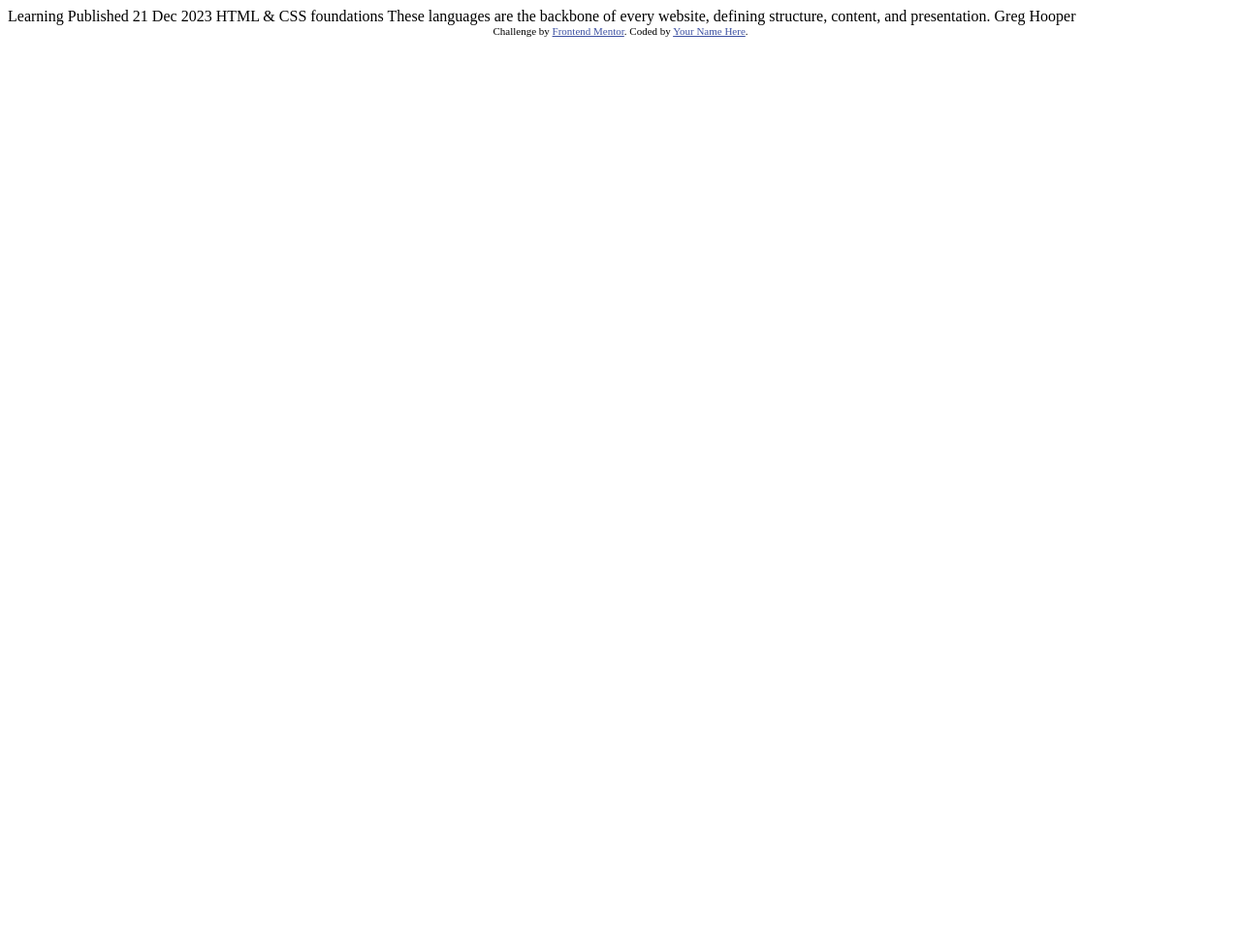
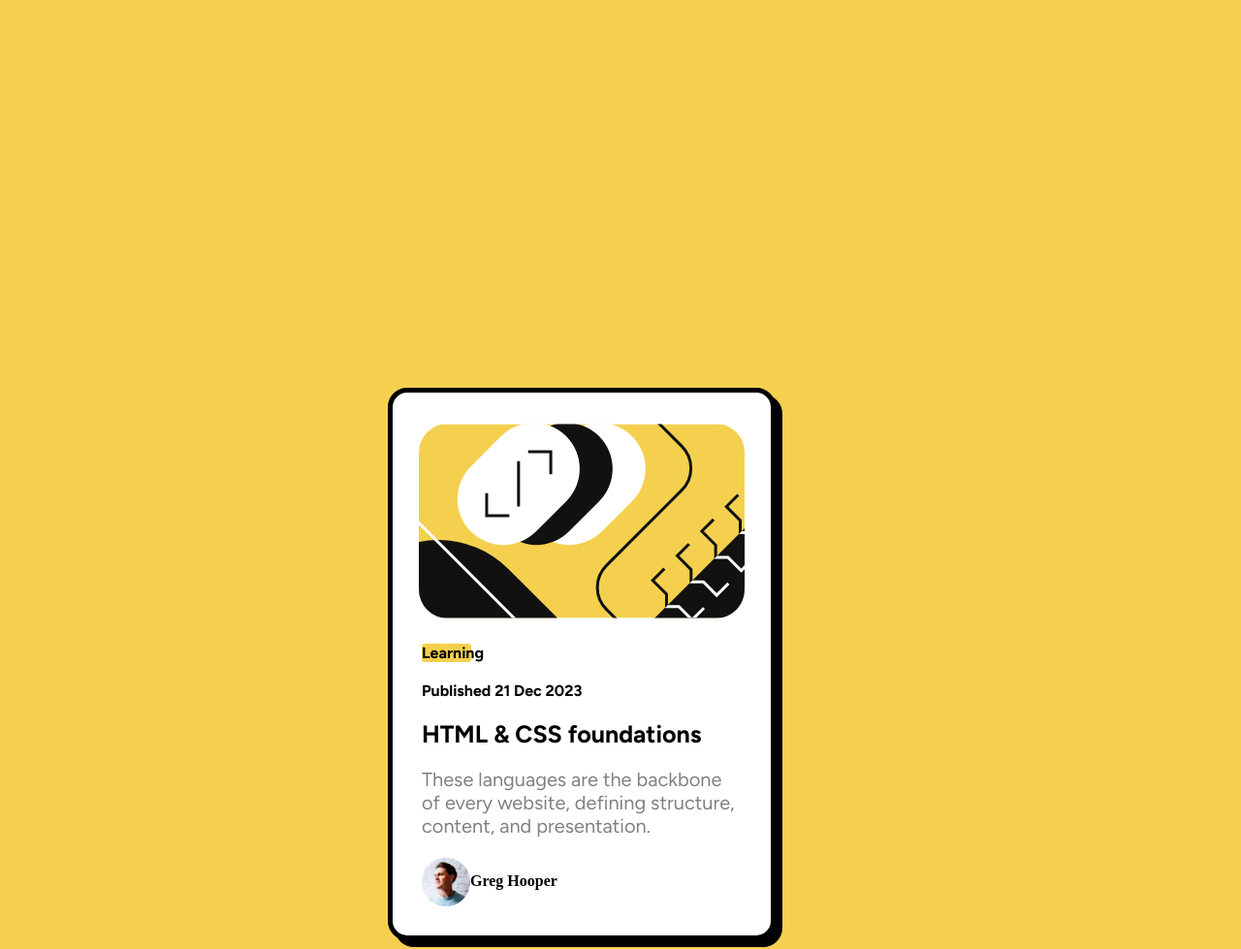
Before and after one commit to ankushPana/blog-preview-card-main, a plain HTML site: page index.html in a window 1280 px wide. Shown: the top 979 px of the page at 97% size. Before the commit the page ends 800 px from the top, so only its background shows below. Drawn offline with Linux system fonts and the light colour scheme.

Commit message:
Final Commit

```diff
--- a/index.html
+++ b/index.html
@@ -5,10 +5,14 @@
   <meta name="viewport" content="width=device-width, initial-scale=1.0"> <!-- displays site properly based on user's device -->
 
   <link rel="icon" type="image/png" sizes="32x32" href="./assets/images/favicon-32x32.png">
+  <link rel="preconnect" href="https://fonts.googleapis.com">
+  <link rel="preconnect" href="https://fonts.gstatic.com" crossorigin>
+  <link href="https://fonts.googleapis.com/css2?family=Figtree:ital,wght@0,300..900;1,300..900&display=swap" rel="stylesheet">
 
   <title>Frontend Mentor | Blog preview card</title>
 
   <!-- Feel free to remove these styles or customise in your own stylesheet 👍 -->
+   <link rel="stylesheet" href="style.css">
   <style>
     .attribution { font-size: 11px; text-align: center; }
     .attribution a { color: hsl(228, 45%, 44%); }
@@ -16,19 +20,49 @@
 </head>
 <body>
 
-  Learning
+  <div class="main_container">
+    <div class="picture">
+      <img src="/assets/images/illustration-article.svg" alt="background-images">
+    </div>
+    <div class="learning">
+      <b>Learning</b>
+    </div>
+    <div class="description">
+      Published 21 Dec 2023
 
-  Published 21 Dec 2023
+    </div>
+    <div class="title">
+      HTML & CSS foundations
 
-  HTML & CSS foundations
+    </div>
 
-  These languages are the backbone of every website, defining structure, content, and presentation.
+    <div class="info">
+      These languages are the backbone of every website, defining structure, content, and presentation.
 
-  Greg Hooper
+
+    </div>
+
+    <div class="profile">
+      <img src="/assets/images/image-avatar.webp" alt="User_DP">
+
+      Greg Hooper
+
+    </div>
+
+  </div>
+
+
+
+
+
+
+
+
+
 
   <div class="attribution">
     Challenge by <a href="https://www.frontendmentor.io?ref=challenge" target="_blank">Frontend Mentor</a>.
-    Coded by <a href="#">Your Name Here</a>.
+    Coded by <a href="#">Ankush Pal</a>.
   </div>
 </body>
 </html>
--- /dev/null
+++ b/style.css
@@ -0,0 +1,76 @@
+*{
+    margin: 0;
+    padding: 0;
+    box-sizing: border-box;
+}
+
+
+body{
+    background: hsl(47, 88%, 63%);
+}
+
+.main_container{
+    background: white;
+    display: flex;
+    flex-direction: column;
+    justify-content: center;
+    align-items: center;
+    width: 400px;
+    height: auto;
+    margin: 50vh;
+    border: 5px  solid  black;
+    border-radius:  20px;
+    padding: 30px;
+    box-shadow: 7px 7px black;
+}
+.picture{
+    margin-top: 2px;
+    margin-bottom: 2px;
+
+}
+
+.learning{
+    background: hsl(47, 88%, 63%);
+    width:4vw;
+    margin-left: px;
+    margin-top: 20px;
+    align-self: flex-start;
+    font-family: 'Figtree';
+    border-radius: 3px;
+
+}
+.picture img{
+    border-radius: 30px;
+}
+.description{
+    margin-top: 20px;
+    margin-bottom: 20px;
+    font-weight: bold;
+    align-self: flex-start;
+    font-family: 'Figtree';
+}
+
+.title{
+    font-size: 25px;
+    font-weight: bold;
+    margin-top: px;
+    margin-bottom: 20px;
+    font-family: 'Figtree';
+    align-self: flex-start;
+}
+.info{
+    color: gray;
+    font-size: 20px;
+    font-family: 'Figtree';
+    margin-bottom: 20px;
+}
+.profile img{
+    width: 50px;
+
+}
+.profile{
+    display: flex;
+    align-items: center;
+    font-weight: bold;
+    align-self: flex-start;
+}
```
